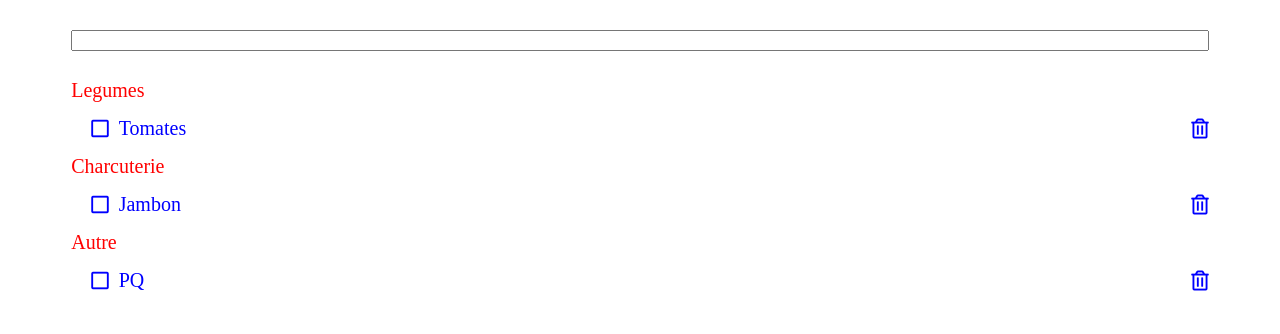
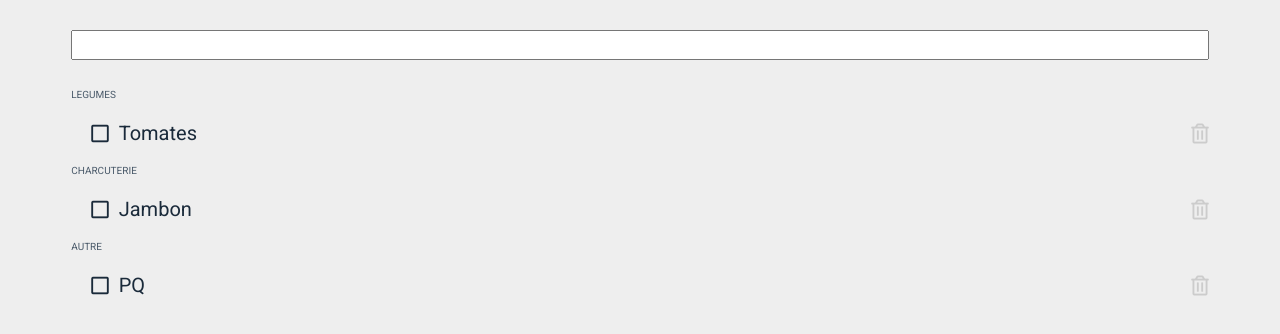
Before and after one commit to cfolliet/shoppingList, a plain HTML site: page index.html in a window 1280 px wide. Drawn offline with nearby package versions, Linux system fonts and the light colour scheme.

Commit message:
improve styles

```diff
--- a/index.html
+++ b/index.html
@@ -3,14 +3,17 @@
         <meta name="viewport" content="width=device-width, initial-scale=1.0">
         <script src="https://cdn.jsdelivr.net/npm/vue/dist/vue.js"></script>
         <link rel="stylesheet" href="https://use.fontawesome.com/releases/v5.8.1/css/all.css" integrity="sha384-50oBUHEmvpQ+1lW4y57PTFmhCaXp0ML5d60M1M7uH2+nqUivzIebhndOJK28anvf" crossorigin="anonymous">
+        <link href="https://fonts.googleapis.com/css?family=Roboto" rel="stylesheet">
         <style type="text/css">
-            #app {
-                font-size: 20px;
+            body {
+                background-color: #eeeeee;
                 line-height: 38px;
+                font-family: 'Roboto', sans-serif;
             }
 
             #filter {
-                width: 100%
+                width: 100%;
+                height: 30px;
             }
 
             ul {
@@ -19,17 +22,19 @@
             }
 
             .shelve {
-                color: red;
-                text-transform: capitalize;
+                color: #4a5a6a;
+                text-transform: uppercase;
+                font-size: 10px;
             }
 
             .products {
+                font-size: 20px;
                 padding-left:20px;
             }
 
             .product {
                 display: flex;
-                color: blue;
+                color: #1a2a3a;
                 width: 100%;
                 text-transform: capitalize;
                 text-align: left;
@@ -41,6 +46,7 @@
 
             .product .trash {
                 flex: 0;
+                color: #cccccc
             }
 
             .product span {
@@ -49,7 +55,12 @@
             }
 
             .checked {
-                color: green;
+                color: #aaaaaa;
+                font-style: italic;
+            }
+
+            .checked.product span {
+                text-decoration: line-through;
             }
 
             .wrapper {
```
